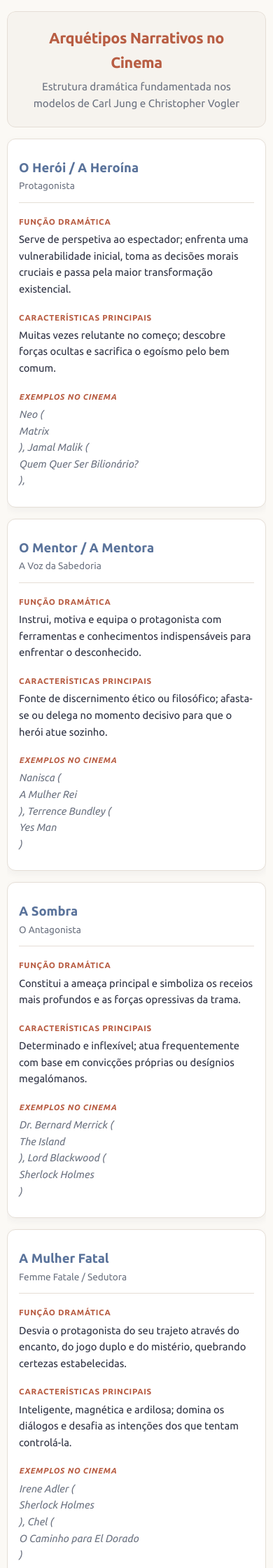
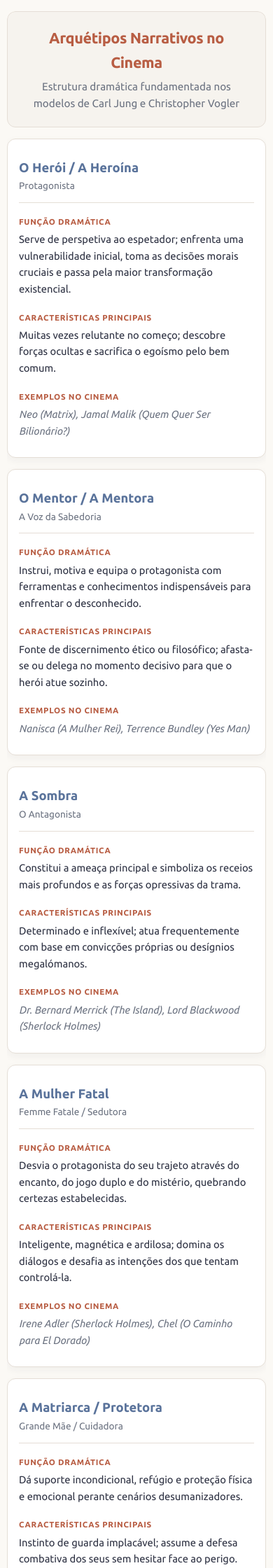
Before and after one commit to joaquim-capitao/aquele-filme, a Jekyll site: the page arquetipos.html, which Jekyll copies as it is, in a window 390 px wide. Shown: the top 2240 px of the page at 70% size. Built offline with Jekyll 4.4.1, drawn with Linux system fonts in a browser that asks for light colours.

Commit message:
Update arquetipos.html

```diff
--- a/arquetipos.html
+++ b/arquetipos.html
@@ -182,8 +182,8 @@
         border: none;
         padding: 10px 0;
         font-size: 0.92rem;
-        display: flex;
-        flex-direction: column;
+        display: block; /* Garante que o texto e elementos inline não quebrem em coluna */
+        line-height: 1.6;
       }
 
       td:first-child {
@@ -194,12 +194,14 @@
 
       td::before {
         content: attr(data-label);
+        display: block;
         font-size: 0.72rem;
         font-weight: 700;
         text-transform: uppercase;
         letter-spacing: 0.06em;
         color: var(--accent-warm);
         margin-bottom: 4px;
+        font-style: normal;
       }
 
       td:first-child::before {
@@ -241,9 +243,9 @@
             <span class="archetype-name">O Herói / A Heroína</span>
             <span class="archetype-alt">Protagonista</span>
           </td>
-          <td data-label="Função Dramática">Serve de perspetiva ao espectador; enfrenta uma vulnerabilidade inicial, toma as decisões morais cruciais e passa pela maior transformação existencial.</td>
+          <td data-label="Função Dramática">Serve de perspetiva ao espetador; enfrenta uma vulnerabilidade inicial, toma as decisões morais cruciais e passa pela maior transformação existencial.</td>
           <td data-label="Características Principais">Muitas vezes relutante no começo; descobre forças ocultas e sacrifica o egoísmo pelo bem comum.</td>
-          <td data-label="Exemplos no Cinema" class="examples">Neo (<em>Matrix</em>), Jamal Malik (<em>Quem Quer Ser Bilionário?</em>),</td>
+          <td data-label="Exemplos no Cinema" class="examples">Neo (<em>Matrix</em>), Jamal Malik (<em>Quem Quer Ser Bilionário?</em>)</td>
         </tr>
         <tr>
           <td data-label="Arquétipo">
```
